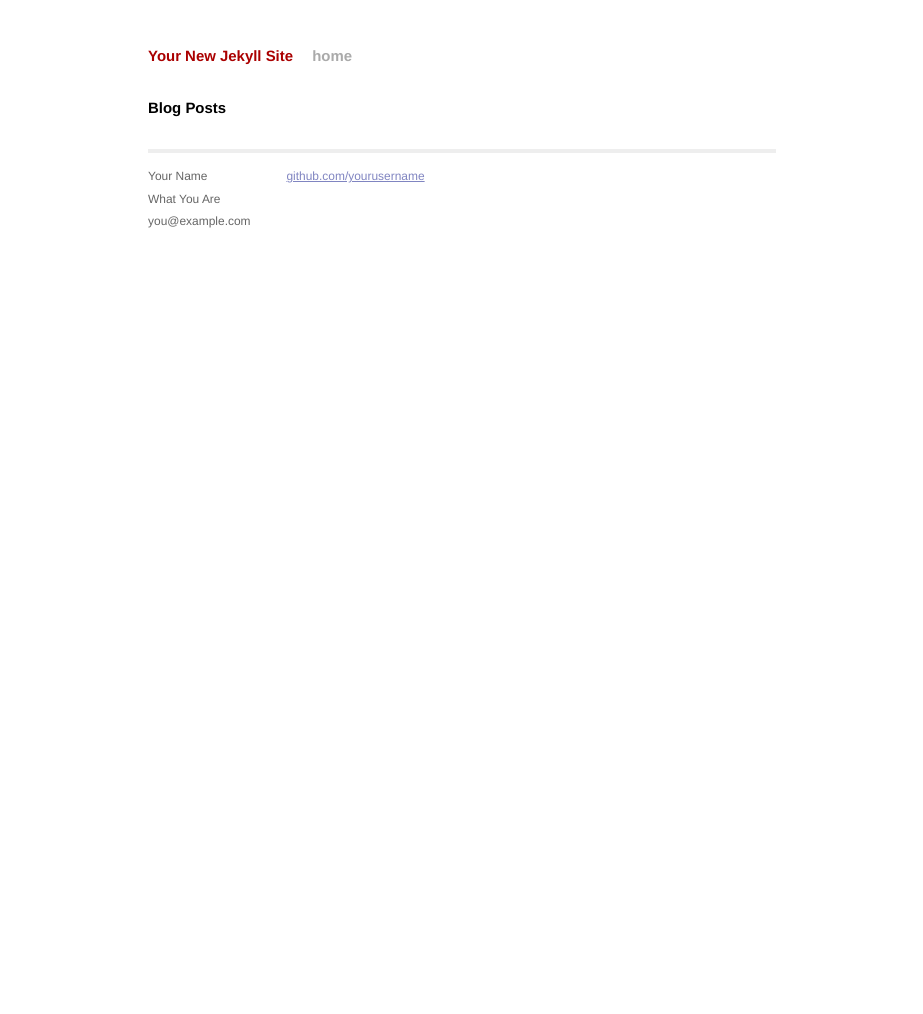
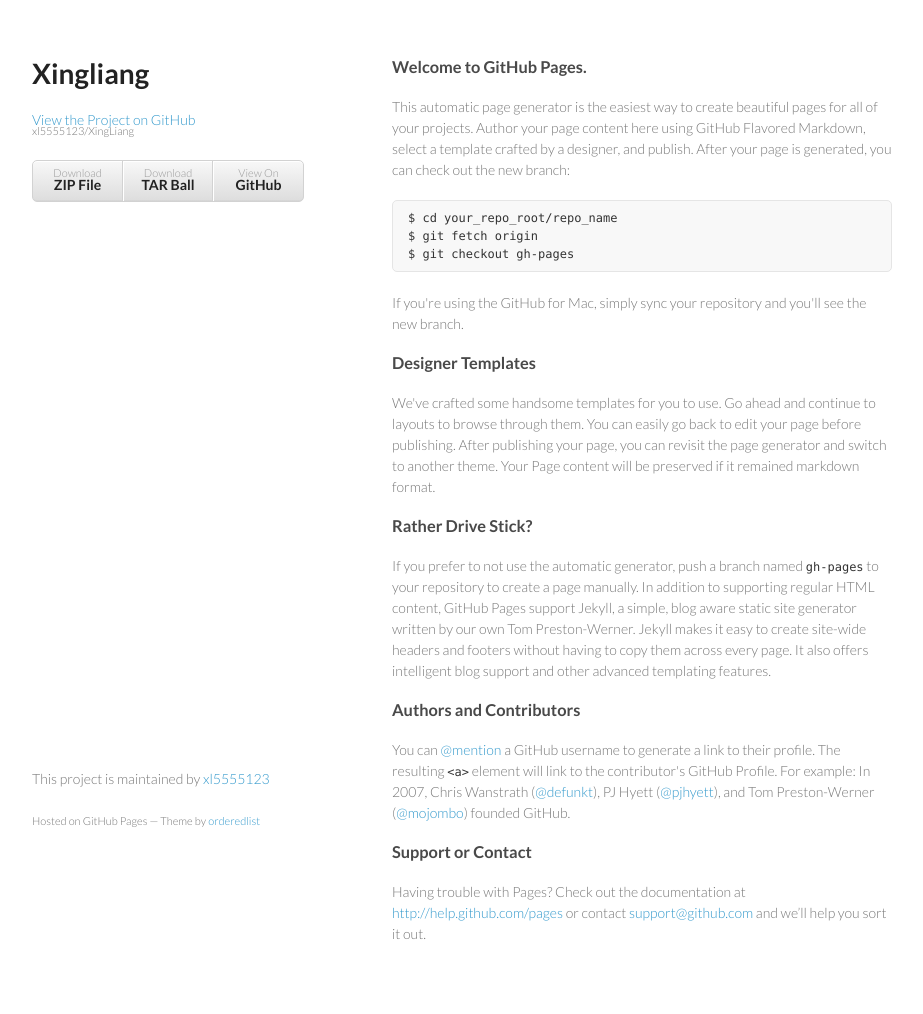
Before and after one commit to xl5555123/Xander, a Jekyll site: the page index.html, which Jekyll copies as it is, in a window 1280 px wide. Shown: the whole page, without its empty margins (178-1101 px from the left). Built offline with Jekyll 4.4.1, drawn with Linux system fonts in a browser that asks for light colours; Markdown is read by kramdown in place of the engine named in the settings; before the commit the page ends 900 px from its top, so only the background shows below that.

Commit message:
Create gh-pages branch via GitHub

```diff
--- a/index.html
+++ b/index.html
@@ -1,13 +1,71 @@
----
-layout: default
-title: Your New Jekyll Site
----
+<!doctype html>
+<html>
+  <head>
+    <meta charset="utf-8">
+    <meta http-equiv="X-UA-Compatible" content="chrome=1">
+    <title>Xingliang by xl5555123</title>
 
-<div id="home">
-  <h1>Blog Posts</h1>
-  <ul class="posts">
-    {% for post in site.posts %}
-      <li><span>{{ post.date | date_to_string }}</span> &raquo; <a href="{{ post.url }}">{{ post.title }}</a></li>
-    {% endfor %}
-  </ul>
-</div>
+    <link rel="stylesheet" href="stylesheets/styles.css">
+    <link rel="stylesheet" href="stylesheets/pygment_trac.css">
+    <meta name="viewport" content="width=device-width, initial-scale=1, user-scalable=no">
+    <!--[if lt IE 9]>
+    <script src="//html5shiv.googlecode.com/svn/trunk/html5.js"></script>
+    <![endif]-->
+  </head>
+  <body>
+    <div class="wrapper">
+      <header>
+        <h1>Xingliang</h1>
+        <p></p>
+
+        <p class="view"><a href="https://github.com/xl5555123/XingLiang">View the Project on GitHub <small>xl5555123/XingLiang</small></a></p>
+
+
+        <ul>
+          <li><a href="https://github.com/xl5555123/XingLiang/zipball/master">Download <strong>ZIP File</strong></a></li>
+          <li><a href="https://github.com/xl5555123/XingLiang/tarball/master">Download <strong>TAR Ball</strong></a></li>
+          <li><a href="https://github.com/xl5555123/XingLiang">View On <strong>GitHub</strong></a></li>
+        </ul>
+      </header>
+      <section>
+        <h3>
+<a name="welcome-to-github-pages" class="anchor" href="#welcome-to-github-pages"><span class="octicon octicon-link"></span></a>Welcome to GitHub Pages.</h3>
+
+<p>This automatic page generator is the easiest way to create beautiful pages for all of your projects. Author your page content here using GitHub Flavored Markdown, select a template crafted by a designer, and publish. After your page is generated, you can check out the new branch:</p>
+
+<pre><code>$ cd your_repo_root/repo_name
+$ git fetch origin
+$ git checkout gh-pages
+</code></pre>
+
+<p>If you're using the GitHub for Mac, simply sync your repository and you'll see the new branch.</p>
+
+<h3>
+<a name="designer-templates" class="anchor" href="#designer-templates"><span class="octicon octicon-link"></span></a>Designer Templates</h3>
+
+<p>We've crafted some handsome templates for you to use. Go ahead and continue to layouts to browse through them. You can easily go back to edit your page before publishing. After publishing your page, you can revisit the page generator and switch to another theme. Your Page content will be preserved if it remained markdown format.</p>
+
+<h3>
+<a name="rather-drive-stick" class="anchor" href="#rather-drive-stick"><span class="octicon octicon-link"></span></a>Rather Drive Stick?</h3>
+
+<p>If you prefer to not use the automatic generator, push a branch named <code>gh-pages</code> to your repository to create a page manually. In addition to supporting regular HTML content, GitHub Pages support Jekyll, a simple, blog aware static site generator written by our own Tom Preston-Werner. Jekyll makes it easy to create site-wide headers and footers without having to copy them across every page. It also offers intelligent blog support and other advanced templating features.</p>
+
+<h3>
+<a name="authors-and-contributors" class="anchor" href="#authors-and-contributors"><span class="octicon octicon-link"></span></a>Authors and Contributors</h3>
+
+<p>You can <a href="https://github.com/blog/821" class="user-mention">@mention</a> a GitHub username to generate a link to their profile. The resulting <code>&lt;a&gt;</code> element will link to the contributor's GitHub Profile. For example: In 2007, Chris Wanstrath (<a href="https://github.com/defunkt" class="user-mention">@defunkt</a>), PJ Hyett (<a href="https://github.com/pjhyett" class="user-mention">@pjhyett</a>), and Tom Preston-Werner (<a href="https://github.com/mojombo" class="user-mention">@mojombo</a>) founded GitHub.</p>
+
+<h3>
+<a name="support-or-contact" class="anchor" href="#support-or-contact"><span class="octicon octicon-link"></span></a>Support or Contact</h3>
+
+<p>Having trouble with Pages? Check out the documentation at <a href="http://help.github.com/pages">http://help.github.com/pages</a> or contact <a href="mailto:support@github.com">support@github.com</a> and we’ll help you sort it out.</p>
+      </section>
+      <footer>
+        <p>This project is maintained by <a href="https://github.com/xl5555123">xl5555123</a></p>
+        <p><small>Hosted on GitHub Pages &mdash; Theme by <a href="https://github.com/orderedlist">orderedlist</a></small></p>
+      </footer>
+    </div>
+    <script src="javascripts/scale.fix.js"></script>
+
+  </body>
+</html>
--- /dev/null
+++ b/javascripts/scale.fix.js
@@ -0,0 +1,17 @@
+var metas = document.getElementsByTagName('meta');
+var i;
+if (navigator.userAgent.match(/iPhone/i)) {
+  for (i=0; i<metas.length; i++) {
+    if (metas[i].name == "viewport") {
+      metas[i].content = "width=device-width, minimum-scale=1.0, maximum-scale=1.0";
+    }
+  }
+  document.addEventListener("gesturestart", gestureStart, false);
+}
+function gestureStart() {
+  for (i=0; i<metas.length; i++) {
+    if (metas[i].name == "viewport") {
+      metas[i].content = "width=device-width, minimum-scale=0.25, maximum-scale=1.6";
+    }
+  }
+}
--- /dev/null
+++ b/stylesheets/pygment_trac.css
@@ -0,0 +1,69 @@
+.highlight  { background: #ffffff; }
+.highlight .c { color: #999988; font-style: italic } /* Comment */
+.highlight .err { color: #a61717; background-color: #e3d2d2 } /* Error */
+.highlight .k { font-weight: bold } /* Keyword */
+.highlight .o { font-weight: bold } /* Operator */
+.highlight .cm { color: #999988; font-style: italic } /* Comment.Multiline */
+.highlight .cp { color: #999999; font-weight: bold } /* Comment.Preproc */
+.highlight .c1 { color: #999988; font-style: italic } /* Comment.Single */
+.highlight .cs { color: #999999; font-weight: bold; font-style: italic } /* Comment.Special */
+.highlight .gd { color: #000000; background-color: #ffdddd } /* Generic.Deleted */
+.highlight .gd .x { color: #000000; background-color: #ffaaaa } /* Generic.Deleted.Specific */
+.highlight .ge { font-style: italic } /* Generic.Emph */
+.highlight .gr { color: #aa0000 } /* Generic.Error */
+.highlight .gh { color: #999999 } /* Generic.Heading */
+.highlight .gi { color: #000000; background-color: #ddffdd } /* Generic.Inserted */
+.highlight .gi .x { color: #000000; background-color: #aaffaa } /* Generic.Inserted.Specific */
+.highlight .go { color: #888888 } /* Generic.Output */
+.highlight .gp { color: #555555 } /* Generic.Prompt */
+.highlight .gs { font-weight: bold } /* Generic.Strong */
+.highlight .gu { color: #800080; font-weight: bold; } /* Generic.Subheading */
+.highlight .gt { color: #aa0000 } /* Generic.Traceback */
+.highlight .kc { font-weight: bold } /* Keyword.Constant */
+.highlight .kd { font-weight: bold } /* Keyword.Declaration */
+.highlight .kn { font-weight: bold } /* Keyword.Namespace */
+.highlight .kp { font-weight: bold } /* Keyword.Pseudo */
+.highlight .kr { font-weight: bold } /* Keyword.Reserved */
+.highlight .kt { color: #445588; font-weight: bold } /* Keyword.Type */
+.highlight .m { color: #009999 } /* Literal.Number */
+.highlight .s { color: #d14 } /* Literal.String */
+.highlight .na { color: #008080 } /* Name.Attribute */
+.highlight .nb { color: #0086B3 } /* Name.Builtin */
+.highlight .nc { color: #445588; font-weight: bold } /* Name.Class */
+.highlight .no { color: #008080 } /* Name.Constant */
+.highlight .ni { color: #800080 } /* Name.Entity */
+.highlight .ne { color: #990000; font-weight: bold } /* Name.Exception */
+.highlight .nf { color: #990000; font-weight: bold } /* Name.Function */
+.highlight .nn { color: #555555 } /* Name.Namespace */
+.highlight .nt { color: #000080 } /* Name.Tag */
+.highlight .nv { color: #008080 } /* Name.Variable */
+.highlight .ow { font-weight: bold } /* Operator.Word */
+.highlight .w { color: #bbbbbb } /* Text.Whitespace */
+.highlight .mf { color: #009999 } /* Literal.Number.Float */
+.highlight .mh { color: #009999 } /* Literal.Number.Hex */
+.highlight .mi { color: #009999 } /* Literal.Number.Integer */
+.highlight .mo { color: #009999 } /* Literal.Number.Oct */
+.highlight .sb { color: #d14 } /* Literal.String.Backtick */
+.highlight .sc { color: #d14 } /* Literal.String.Char */
+.highlight .sd { color: #d14 } /* Literal.String.Doc */
+.highlight .s2 { color: #d14 } /* Literal.String.Double */
+.highlight .se { color: #d14 } /* Literal.String.Escape */
+.highlight .sh { color: #d14 } /* Literal.String.Heredoc */
+.highlight .si { color: #d14 } /* Literal.String.Interpol */
+.highlight .sx { color: #d14 } /* Literal.String.Other */
+.highlight .sr { color: #009926 } /* Literal.String.Regex */
+.highlight .s1 { color: #d14 } /* Literal.String.Single */
+.highlight .ss { color: #990073 } /* Literal.String.Symbol */
+.highlight .bp { color: #999999 } /* Name.Builtin.Pseudo */
+.highlight .vc { color: #008080 } /* Name.Variable.Class */
+.highlight .vg { color: #008080 } /* Name.Variable.Global */
+.highlight .vi { color: #008080 } /* Name.Variable.Instance */
+.highlight .il { color: #009999 } /* Literal.Number.Integer.Long */
+
+.type-csharp .highlight .k { color: #0000FF }
+.type-csharp .highlight .kt { color: #0000FF }
+.type-csharp .highlight .nf { color: #000000; font-weight: normal }
+.type-csharp .highlight .nc { color: #2B91AF }
+.type-csharp .highlight .nn { color: #000000 }
+.type-csharp .highlight .s { color: #A31515 }
+.type-csharp .highlight .sc { color: #A31515 }
--- /dev/null
+++ b/stylesheets/styles.css
@@ -0,0 +1,255 @@
+@import url(https://fonts.googleapis.com/css?family=Lato:300italic,700italic,300,700);
+
+body {
+  padding:50px;
+  font:14px/1.5 Lato, "Helvetica Neue", Helvetica, Arial, sans-serif;
+  color:#777;
+  font-weight:300;
+}
+
+h1, h2, h3, h4, h5, h6 {
+  color:#222;
+  margin:0 0 20px;
+}
+
+p, ul, ol, table, pre, dl {
+  margin:0 0 20px;
+}
+
+h1, h2, h3 {
+  line-height:1.1;
+}
+
+h1 {
+  font-size:28px;
+}
+
+h2 {
+  color:#393939;
+}
+
+h3, h4, h5, h6 {
+  color:#494949;
+}
+
+a {
+  color:#39c;
+  font-weight:400;
+  text-decoration:none;
+}
+
+a small {
+  font-size:11px;
+  color:#777;
+  margin-top:-0.6em;
+  display:block;
+}
+
+.wrapper {
+  width:860px;
+  margin:0 auto;
+}
+
+blockquote {
+  border-left:1px solid #e5e5e5;
+  margin:0;
+  padding:0 0 0 20px;
+  font-style:italic;
+}
+
+code, pre {
+  font-family:Monaco, Bitstream Vera Sans Mono, Lucida Console, Terminal;
+  color:#333;
+  font-size:12px;
+}
+
+pre {
+  padding:8px 15px;
+  background: #f8f8f8;
+  border-radius:5px;
+  border:1px solid #e5e5e5;
+  overflow-x: auto;
+}
+
+table {
+  width:100%;
+  border-collapse:collapse;
+}
+
+th, td {
+  text-align:left;
+  padding:5px 10px;
+  border-bottom:1px solid #e5e5e5;
+}
+
+dt {
+  color:#444;
+  font-weight:700;
+}
+
+th {
+  color:#444;
+}
+
+img {
+  max-width:100%;
+}
+
+header {
+  width:270px;
+  float:left;
+  position:fixed;
+}
+
+header ul {
+  list-style:none;
+  height:40px;
+
+  padding:0;
+
+  background: #eee;
+  background: -moz-linear-gradient(top, #f8f8f8 0%, #dddddd 100%);
+  background: -webkit-gradient(linear, left top, left bottom, color-stop(0%,#f8f8f8), color-stop(100%,#dddddd));
+  background: -webkit-linear-gradient(top, #f8f8f8 0%,#dddddd 100%);
+  background: -o-linear-gradient(top, #f8f8f8 0%,#dddddd 100%);
+  background: -ms-linear-gradient(top, #f8f8f8 0%,#dddddd 100%);
+  background: linear-gradient(top, #f8f8f8 0%,#dddddd 100%);
+
+  border-radius:5px;
+  border:1px solid #d2d2d2;
+  box-shadow:inset #fff 0 1px 0, inset rgba(0,0,0,0.03) 0 -1px 0;
+  width:270px;
+}
+
+header li {
+  width:89px;
+  float:left;
+  border-right:1px solid #d2d2d2;
+  height:40px;
+}
+
+header ul a {
+  line-height:1;
+  font-size:11px;
+  color:#999;
+  display:block;
+  text-align:center;
+  padding-top:6px;
+  height:40px;
+}
+
+strong {
+  color:#222;
+  font-weight:700;
+}
+
+header ul li + li {
+  width:88px;
+  border-left:1px solid #fff;
+}
+
+header ul li + li + li {
+  border-right:none;
+  width:89px;
+}
+
+header ul a strong {
+  font-size:14px;
+  display:block;
+  color:#222;
+}
+
+section {
+  width:500px;
+  float:right;
+  padding-bottom:50px;
+}
+
+small {
+  font-size:11px;
+}
+
+hr {
+  border:0;
+  background:#e5e5e5;
+  height:1px;
+  margin:0 0 20px;
+}
+
+footer {
+  width:270px;
+  float:left;
+  position:fixed;
+  bottom:50px;
+}
+
+@media print, screen and (max-width: 960px) {
+
+  div.wrapper {
+    width:auto;
+    margin:0;
+  }
+
+  header, section, footer {
+    float:none;
+    position:static;
+    width:auto;
+  }
+
+  header {
+    padding-right:320px;
+  }
+
+  section {
+    border:1px solid #e5e5e5;
+    border-width:1px 0;
+    padding:20px 0;
+    margin:0 0 20px;
+  }
+
+  header a small {
+    display:inline;
+  }
+
+  header ul {
+    position:absolute;
+    right:50px;
+    top:52px;
+  }
+}
+
+@media print, screen and (max-width: 720px) {
+  body {
+    word-wrap:break-word;
+  }
+
+  header {
+    padding:0;
+  }
+
+  header ul, header p.view {
+    position:static;
+  }
+
+  pre, code {
+    word-wrap:normal;
+  }
+}
+
+@media print, screen and (max-width: 480px) {
+  body {
+    padding:15px;
+  }
+
+  header ul {
+    display:none;
+  }
+}
+
+@media print {
+  body {
+    padding:0.4in;
+    font-size:12pt;
+    color:#444;
+  }
+}
```
Also changed, not shown: params.json (added, +1 -0 lines).
